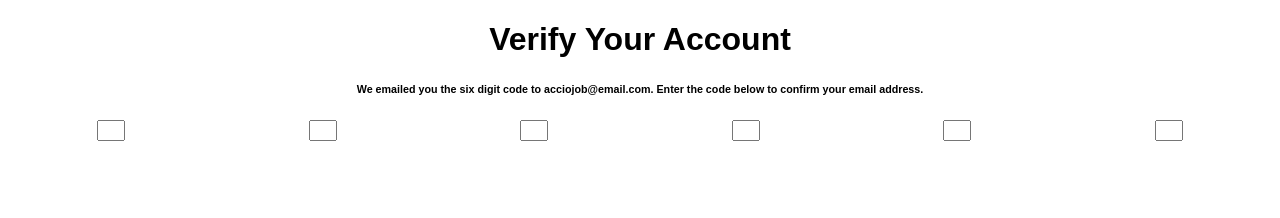
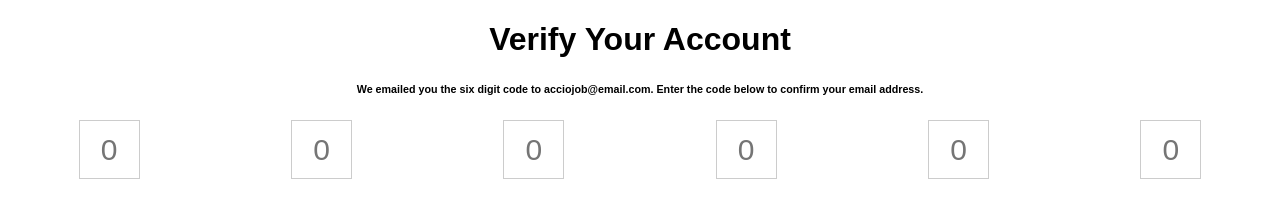
Before and after one commit to acciojob/OTP-rupalisarcar, a website: page main.html in a window 1280 px wide. Drawn offline with Linux system fonts and the light colour scheme.

Commit message:
created a submission

```diff
--- a/main.html
+++ b/main.html
@@ -12,12 +12,12 @@
 		<h1 id="verification_heading">Verify Your Account</h1>
 		<h6 id="verification_subtext">We emailed you the six digit code to acciojob@email.com. Enter the code below to confirm your email address.</h6>
 		<div class="code-container">
-			<input type="text" maxlength="1" class="code">
-			<input type="text" maxlength="1" class="code">
-			<input type="text" maxlength="1" class="code">
-			<input type="text" maxlength="1" class="code">
-			<input type="text" maxlength="1" class="code">
-			<input type="text" maxlength="1" class="code">
+			<input type="text" maxlength="1" class="code" placeholder="0">
+			<input type="text" maxlength="1" class="code" placeholder="0">
+			<input type="text" maxlength="1" class="code" placeholder="0">
+			<input type="text" maxlength="1" class="code" placeholder="0">
+			<input type="text" maxlength="1" class="code" placeholder="0">
+			<input type="text" maxlength="1" class="code" placeholder="0">
 		</div>
 	</div>
     <script type="text/javascript" src="./script.js">
--- a/script.js
+++ b/script.js
@@ -1 +1,17 @@
 //your JS code here. If required.
+document.addEventListener("DOMContentLoaded",()=>{
+	const otpCode = document.querySelectorAll('.code');
+	otpCode.forEach((input,index)=>{
+		input.addEventListener('input',(e)=>{
+			if(e.target.value.length==1 && index<otpCode.length-1){
+				otpCode[index+1].focus()
+			}
+		})
+
+		input.addEventListener('keydown',(e)=>{
+			if(e.key==='Backspace' && e.target.value.length==0 && index>0){
+				otpCode[index-1].focus()
+			}
+		})
+	})
+})
--- a/styles.css
+++ b/styles.css
@@ -9,9 +9,17 @@
 	display:flex;
 	justify-content:space-around;
 	align-items:center;
-	gap:5px;
+	gap:10px;
 }
 .code{
-	width:20px;
-
+	width:55px;
+	height:55px;
+	text-align:center;
+	font-size:30px;
+	border:1px solid #ccc;
+	outline:none;
 }
+.code:focus{
+	border-color:#007bff;
+	box-shadow:0 0 5px rgba(0, 123, 255, 0.5);
+}
```
